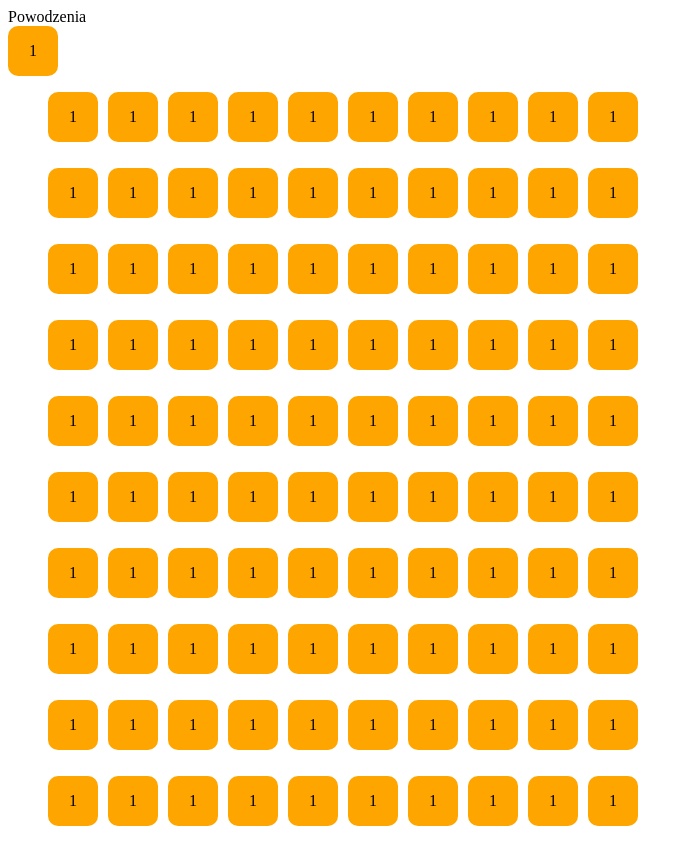
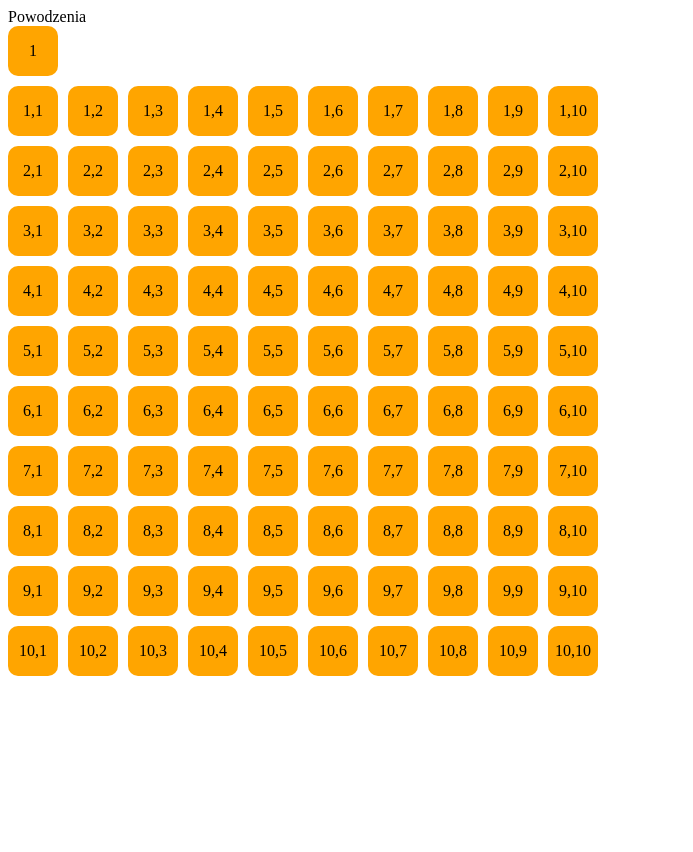
Before and after one commit to AgnieszkaZaj/Kolokwium, a plain HTML site: page index.html in a window 1280 px wide. Shown: the whole page, without its empty margins (0-693 px from the left). After the commit the page ends 800 px from the top, so only its background shows below. Drawn offline with nearby package versions, Linux system fonts and the light colour scheme.

Commit message:
Update index.html
poprawione 0.0.4

```diff
--- a/index.html
+++ b/index.html
@@ -12,11 +12,10 @@
     <div class="cell">1</div>
         <div class="active">
 
-    <ul class="kwadrat" v-for="iloscRows in rows">
-        <li v-for="iloscColumns in columns">
-            <div class="cell">1</div>
-        </li>
-    </ul>
+            <div class="kwadrat" v-for="rows in rows">
+                <div class="cell" v-for="columns in columns">
+                    <p>{{ rows }},{{ columns }}</p>
+
     </div>
     </div>
 
```
